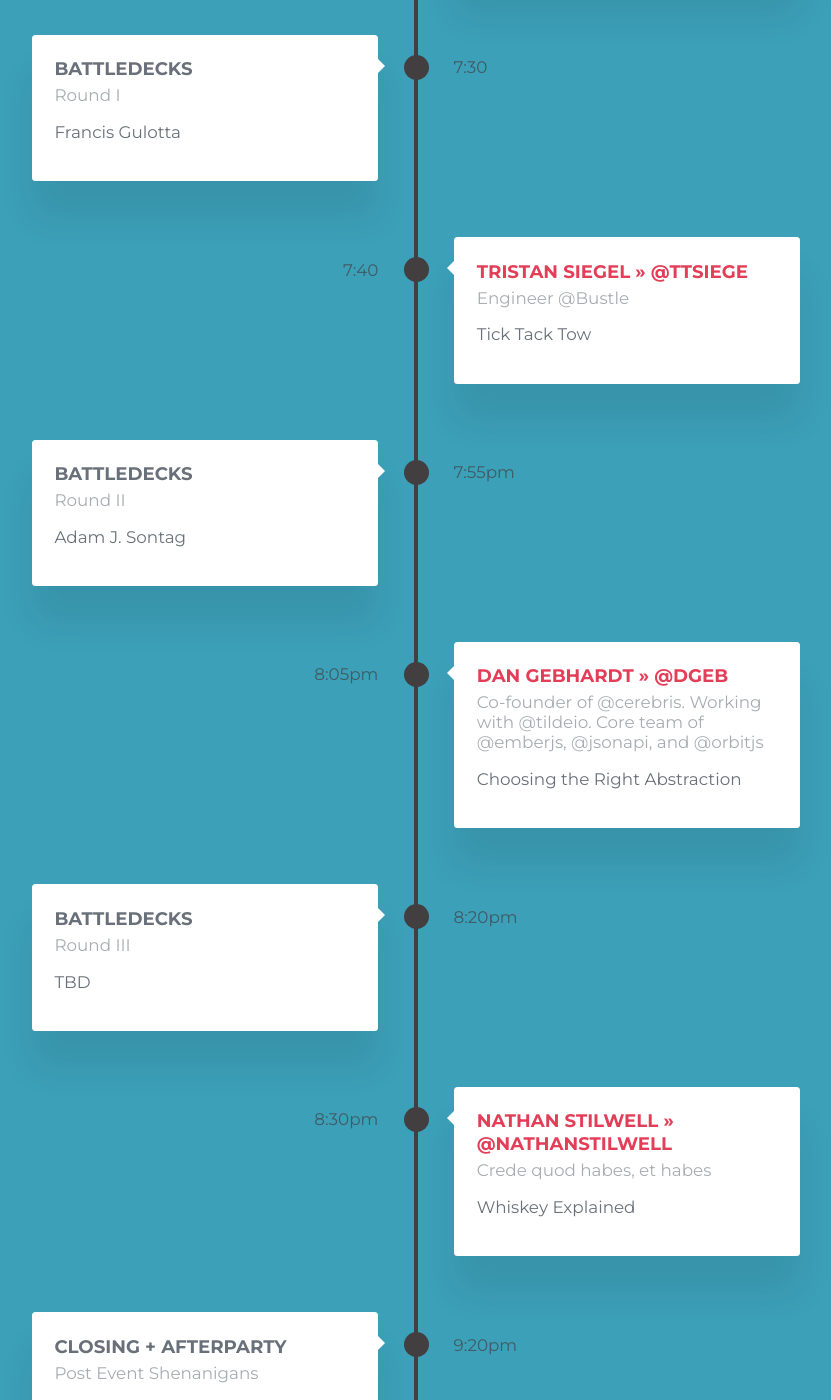
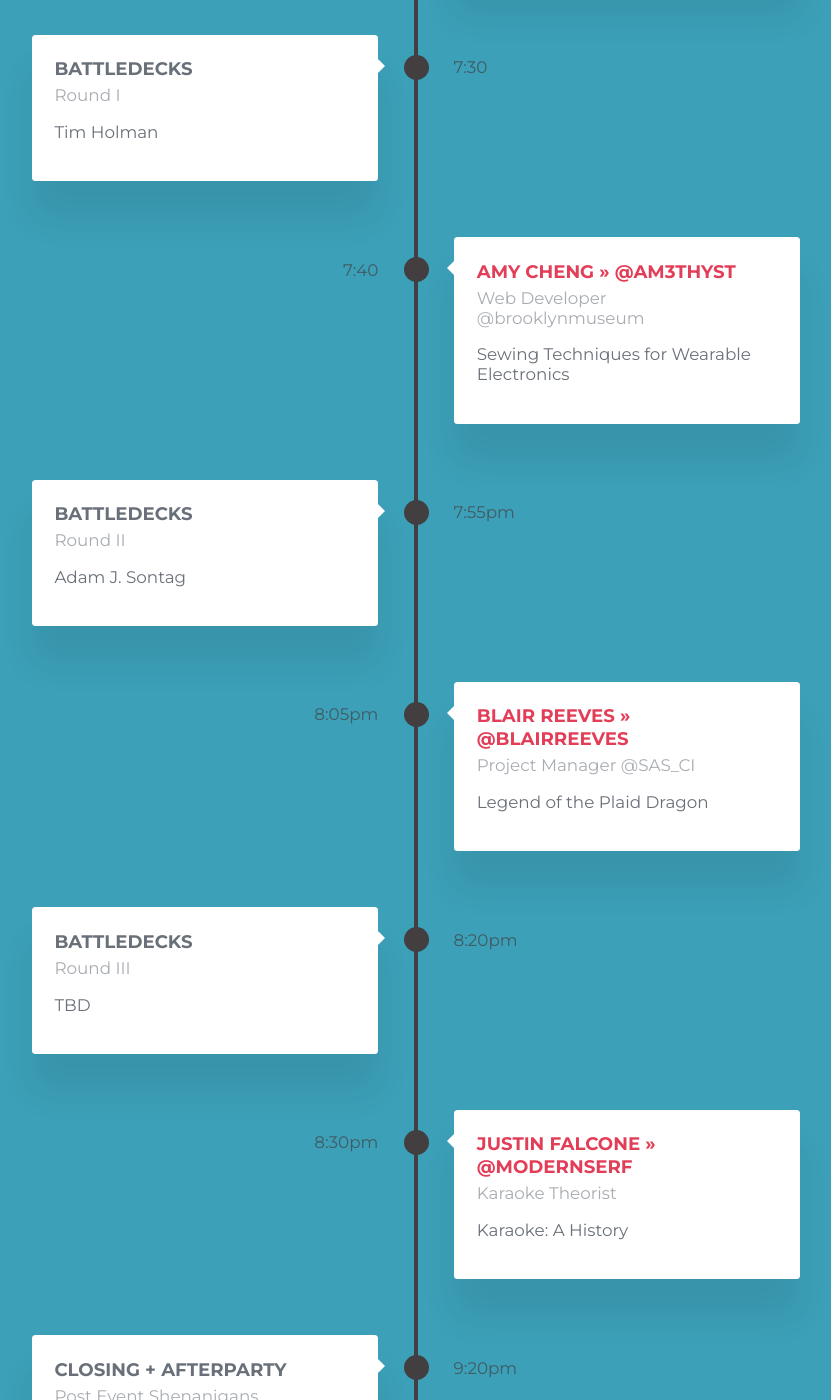
Before and after one commit to manhattanjs/manhattanjs.github.io, a Jekyll site: the page built from index.html, in a window 1280 px wide and 1400 px high, scrolled down 1463 px. Shown: the whole window, without its empty margins (224-1055 px from the left). Built offline with Jekyll 4.4.1, drawn with Linux system fonts in a browser that asks for light colours; comment, search, counter and statistics services are not loaded; some of the changed text lies outside the part shown.

Commit message:
updated with info for June 2016

```diff
--- /dev/null
+++ b/_includes/speakers/speaker-list-2016-06.html
@@ -0,0 +1,104 @@
+<section id="timeline" class="container">
+  <div class="timeline-block">
+    <span class="timeline-dot"></span>
+
+    <div class="timeline-content">
+      <p class="event-info-headline">Food && Drinks</p>
+      <time>7:00pm</time>
+    </div>
+  </div>
+
+  <div class="timeline-block">
+    <span class="timeline-dot"></span>
+
+    <div class="timeline-content">
+      <p class="event-info-headline">Introductions</p>
+      <time>7:20pm</time>
+    </div>
+  </div>
+
+  <div class="timeline-block">
+    <span class="timeline-dot"></span>
+
+    <div class="timeline-content">
+      <p class="event-info-headline">Battledecks</p>
+      <p class="speaker-sub-info">Round I</p>
+      <p class="speaker-talk-title">Tim Holman</p>
+      <time>7:30</time>
+    </div>
+  </div>
+
+  <div class="timeline-block">
+    <span class="timeline-dot"></span>
+
+    <div class="timeline-content">
+        <a href="https://twitter.com/am3thyst" target="_blank" class="speaker-info">
+          <p>Amy Cheng  &raquo; @am3thyst</p>
+        </a>
+        <p class="speaker-sub-info">Web Developer @brooklynmuseum</p>
+      <p class="speaker-talk-title">Sewing Techniques for Wearable Electronics</p>
+      <time>7:40</time>
+    </div>
+  </div>
+
+  <div class="timeline-block">
+    <span class="timeline-dot"></span>
+
+    <div class="timeline-content">
+      <p class="event-info-headline">Battledecks</p>
+      <p class="speaker-sub-info">Round II</p>
+      <p class="speaker-talk-title">Adam J. Sontag</p>
+      <time>7:55pm</time>
+    </div>
+  </div>
+
+  <div class="timeline-block">
+    <span class="timeline-dot"></span>
+
+    <div class="timeline-content">
+      <a href="https://twitter.com/BlairReeves" target="_blank" class="speaker-info">
+        <p>Blair Reeves &raquo; @BlairReeves</p>
+      </a>
+      <p class="speaker-sub-info">Project Manager @SAS_CI</p>
+      <p class="speaker-talk-title">Legend of the Plaid Dragon</p>
+      <time>8:05pm</time>
+    </div>
+  </div>
+
+  <div class="timeline-block">
+    <span class="timeline-dot"></span>
+
+    <div class="timeline-content">
+      <p class="event-info-headline">Battledecks</p>
+      <p class="speaker-sub-info">Round III</p>
+      <p class="speaker-talk-title">TBD</p>
+      <time>8:20pm</time>
+    </div>
+  </div>
+
+  <div class="timeline-block">
+    <span class="timeline-dot"></span>
+
+    <div class="timeline-content">
+      <a href="https://twitter.com/modernserf" target="_blank" class="speaker-info">
+        <p>Justin Falcone &raquo; @modernserf</p>
+      </a>
+      <p class="speaker-sub-info">Karaoke Theorist</p>
+      <p class="speaker-talk-title">Karaoke: A History</p>
+      <time>8:30pm</time>
+    </div>
+  </div>
+
+  <div class="timeline-block">
+    <span class="timeline-dot"></span>
+
+    <div class="timeline-content">
+      <p class="event-info-headline">Closing + Afterparty</p>
+      <p class="speaker-sub-info">Post Event Shenanigans</p>
+      <p class="speaker-talk-title">TDB</p>
+      <time>9:20pm</time>
+    </div>
+  </div>
+</section>
+
+{% include sponsors/may-2016.html %}
--- a/assets/javascripts/main.js
+++ b/assets/javascripts/main.js
@@ -45,5 +45,5 @@ function initializeClock(id, endtime) {
   var timeinterval = setInterval(updateClock, 1000);
 }
 
-var deadline = 'May 11 2016 17:59:59 GMT-05:00';
+var deadline = 'June 08 2016 17:59:59 GMT-05:00';
 initializeClock('clockdiv', deadline);
--- a/index.html
+++ b/index.html
@@ -8,7 +8,7 @@ layout: home
       <div class="top">
         <header>
           <h1>Next<br> Event</h1>
-          <p class="event-date"><b>11</b><br>May</p>
+          <p class="event-date"><b>08</b><br>June</p>
         </header>
         <section class="ticket-footer">
           <p>Hosted At:</p>
@@ -51,4 +51,4 @@ layout: home
   <a href="/sponsorship" class="sponsorship flex-container">Interested in being a sponsor?</a>
 </div>
 
-{% include speakers/speaker-list-2016-05.html %}
+{% include speakers/speaker-list-2016-06.html %}
```
